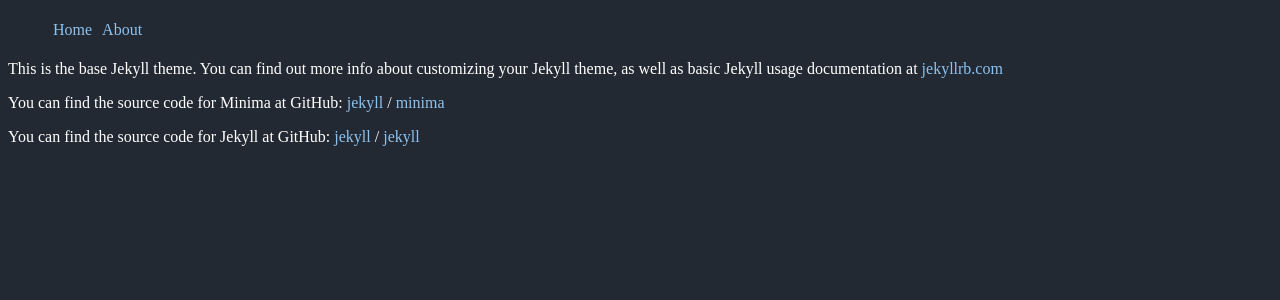
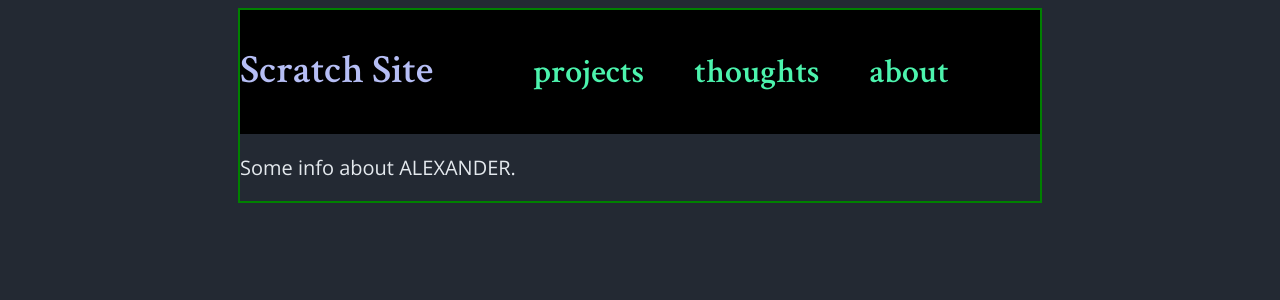
Before and after one commit to ajpkim/ajpkim.github.io, a Jekyll site: the page built from _pages/about.md, in a window 1280 px wide. Shown: the top 300 px of the page. Built offline with Jekyll 4.4.1, drawn with Linux system fonts in a browser that asks for light colours.

Commit message:
jekyll dirs, basic sass, navbar all setup

```diff
--- a/_config.yml
+++ b/_config.yml
@@ -1,24 +1,6 @@
-# Welcome to Jekyll!
-#
-# This config file is meant for settings that affect your whole blog, values
-# which you are expected to set up once and rarely edit after that. If you find
-# yourself editing this file very often, consider using Jekyll's data files
-# feature for the data you need to update frequently.
-#
-# For technical reasons, this file is *NOT* reloaded automatically when you use
-# 'bundle exec jekyll serve'. If you change this file, please restart the server process.
-
-# Site settings
-# These are used to personalize your new site. If you look in the HTML files,
-# you will see them accessed via {{ site.title }}, {{ site.email }}, and so on.
-# You can create any custom variable you would like, and they will be accessible
-# in the templates via {{ site.myvariable }}.
 title: Scratch Site
 email: alexjpkim AT gmail
-description: >- # this means to ignore newlines until "baseurl:"
-  Write an awesome description for your new site here. You can edit this
-  line in _config.yml. It will appear in your document head meta (for
-  Google search results) and in your feed.xml site description.
+description: Alex Kim's thoughts and projects related to cognition, computation, and consciousness.
 baseurl: "" # the subpath of your site, e.g. /blog
 url: "" # the base hostname & protocol for your site, e.g. http://example.com
 twitter_username: ajpkim
@@ -41,3 +23,24 @@ plugins:
 #   - vendor/cache/
 #   - vendor/gems/
 #   - vendor/ruby/
+
+# Jekyll Collections
+collections:
+  projects:
+    output: true # Set to render files in _pages folder, etc.
+    permalinks: /projects/:title/
+  pages:
+    output: true
+    permalinks: /:title/
+  thoughts:
+    output: true
+    permalinks: /thoughts/:title/
+
+# Navigation bar
+navPages:
+  - title: projects
+    url: /projects
+  - title: thoughts
+    url: /thoughts
+  - title: about
+    url: /about
--- a/_includes/navbar.html
+++ b/_includes/navbar.html
@@ -1,14 +1,11 @@
-<style>
-  ul {
-      list-style-type: none;
-      display: flex;
-  }
-  li{
-      margin: 5px;
-  }
-</style>
+<div class="navbar">
+  <h1>
+    <a href="{{ site.baseurl }}/" title="Home">{{ site.title }}</a>
+  </h1>
+  {% for page in site.navPages %}
+  <h2>
+    <a href="{{ page.url }}">{{ page.title }}</a>
+  </h2>
+  {% endfor %}
 
-<ul>
-  <li><a href="/">Home</a></li>
-  <li><a href="/about">About</a></li>
-</ul>
+</div>
--- a/_layouts/default.html
+++ b/_layouts/default.html
@@ -1,12 +1,18 @@
 <!DOCTYPE html>
 <html lang="en">
+
   <head>
+    <meta charset="UTF-8">
+    <meta name="viewport" content="width=device-width, initial-scale=1.0">
     <link rel="stylesheet" href="/assets/css/styles.css">
-    <meta charset="UTF-8">
     <title>{{page.title}}</title>
   </head>
+
   <body>
-    {% include navbar.html %}
-    {{ content }}
+    <div class="container">
+      {% include navbar.html %}
+      {{ content }}
+    </div>
   </body>
+
   </html>
--- /dev/null
+++ b/_pages/about.md
@@ -0,0 +1,7 @@
+---
+layout: page
+title: About
+permalink: /about/
+---
+
+Some info about ALEXANDER.
--- /dev/null
+++ b/_sass/base.scss
@@ -0,0 +1,53 @@
+:root {
+    font-size: 62.5% /* Set 1rem == 10px */
+}
+
+body {
+    font-family: "Open Sans", Tahoma, Verdana, sans-serif;
+    color: #e4e9ee;
+    background-color: #232933;
+    font-size: 2.0rem;
+}
+
+h1{
+    color: #ffffff;
+    font-size: 4rem;
+    font-family: "Crimson Text", "Cambria Math", "Oswald";
+}
+
+h2{
+    color: #4cf3ad;
+    font-family: "Crimson Text", "Cambria Math", "Oswald";
+    font-size: 3.4rem;
+    line-height: 2;
+
+  strong {
+    font-weight: 610;  // standard is too strong.
+  }
+}
+
+h3{
+    color: #b6bef5;
+    font-family: "Open Sans", Tahoma, Verdana, sans-serif;
+    font-size: 3rem;
+    line-height: 1.75rem;
+}
+
+a {
+    color: #8dc2ee;
+   text-decoration: none;
+}
+
+a:hover {
+    text-decoration: underline;
+}
+
+// TODO
+code {
+    font-family: "Open",
+    //color:
+}
+
+html {
+    scroll-behavior: smooth;
+}
--- /dev/null
+++ b/_sass/layout.scss
@@ -0,0 +1,5 @@
+.container {
+    max-width: 800px;
+    margin: 0 auto;   // Same as 0 for top/bottom and auto for right/left
+    border: 2px solid green;  // REMOVE ME
+}
--- a/_sass/main.scss
+++ /dev/null
@@ -1,10 +0,0 @@
-
-body {
-    // background-color: rgb(20, 20, 20);
-    background-color: #232933;
-    color: #fff;
-}
-a{
-    color: #8dc2ee;
-    text-decoration: none;
-}
--- /dev/null
+++ b/_sass/navbar.scss
@@ -0,0 +1,16 @@
+.navbar {
+    background-color: #000;
+
+    display: flex;
+    align-items: baseline;
+
+    a {
+	color: #4cf3ad;
+	padding-right: 5rem;
+    }
+
+    h1 a {
+	padding-right: 10rem;
+	color: #b6bef5;
+    }
+}
--- a/about.md
+++ /dev/null
@@ -1,18 +0,0 @@
----
-layout: page
-title: About
-permalink: /about/
----
-
-This is the base Jekyll theme. You can find out more info about customizing your Jekyll theme, as well as basic Jekyll usage documentation at [jekyllrb.com](https://jekyllrb.com/)
-
-You can find the source code for Minima at GitHub:
-[jekyll][jekyll-organization] /
-[minima](https://github.com/jekyll/minima)
-
-You can find the source code for Jekyll at GitHub:
-[jekyll][jekyll-organization] /
-[jekyll](https://github.com/jekyll/jekyll)
-
-
-[jekyll-organization]: https://github.com/jekyll
--- a/assets/css/styles.scss
+++ b/assets/css/styles.scss
@@ -1,4 +1,10 @@
 ---
 ---
 
-@import "main";
+@import "base";
+@import "layout";
+@import "navbar";
+
+// Import google fonts
+@import url('https://fonts.googleapis.com/css2?family=Open+Sans:ital,wght@0,400;0,600;1,400;1,600&display=swap');
+@import url('https://fonts.googleapis.com/css2?family=Crimson+Text:wght@600&display=swap');
```
Also changed, not shown: _pages/projects.md (added, +15 -0 lines), _pages/thoughts.md (added, +15 -0 lines), _projects/p1-testing-LA.md (added, +7 -0 lines), _thoughts/2021-02-13-thot1.md (added, +7 -0 lines), index.md (+13 -4 lines).
